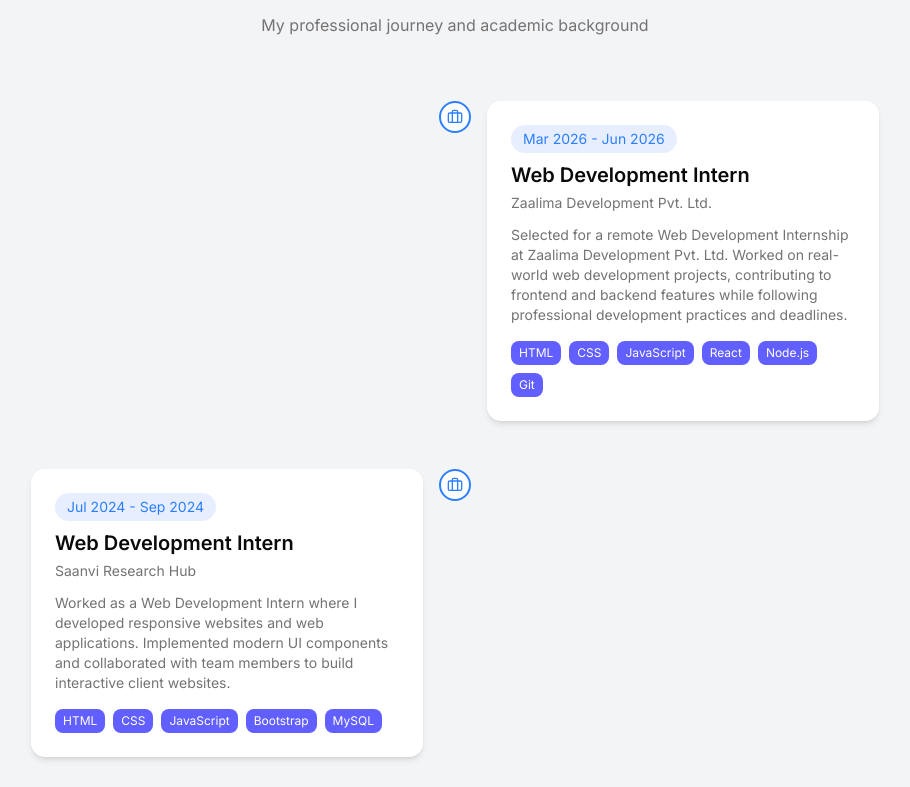
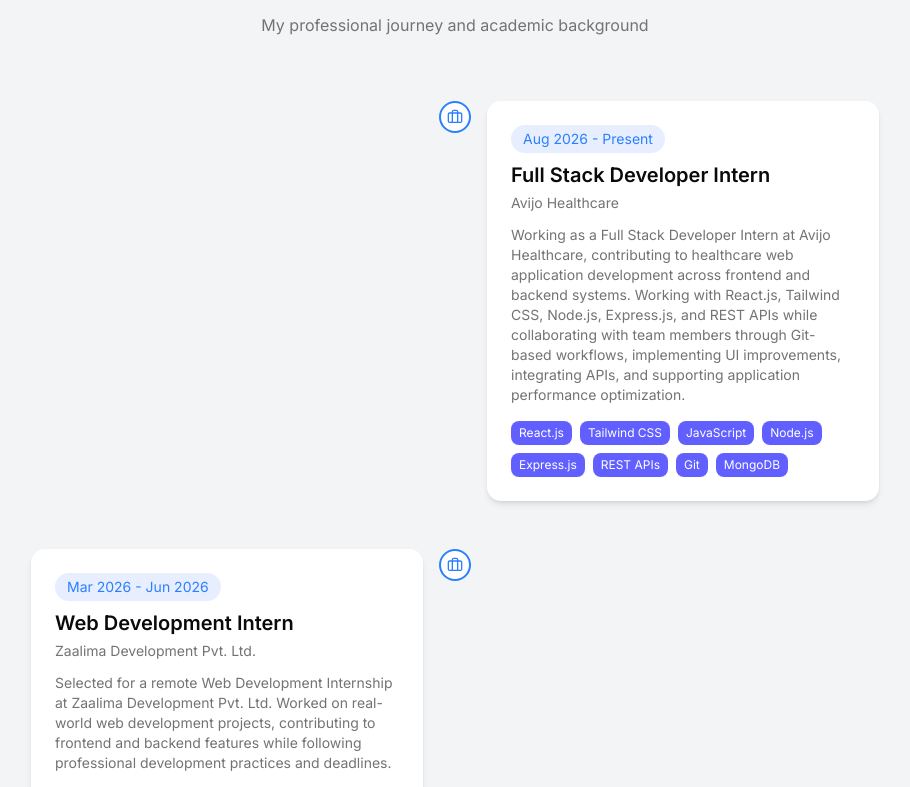
Before and after one commit to rajawatshivpratap46/portfolio, a Next.js app: page / in a window 1280 px wide. Shown: the part 4049-4836 px from the top of the page, without its empty margins (185-1095 px from the left). Built offline with nearby package versions, Linux system fonts and the light colour scheme.

Commit message:
updated the data.ts file

```diff
--- a/data.ts
+++ b/data.ts
@@ -100,6 +100,24 @@
 ];
 
 export const experiences = [
+    {
+    type: "work",
+    title: "Full Stack Developer Intern",
+    company: "Avijo Healthcare",
+    period: "Aug 2026 - Present",
+    description:
+      "Working as a Full Stack Developer Intern at Avijo Healthcare, contributing to healthcare web application development across frontend and backend systems. Working with React.js, Tailwind CSS, Node.js, Express.js, and REST APIs while collaborating with team members through Git-based workflows, implementing UI improvements, integrating APIs, and supporting application performance optimization.",
+    technologies: [
+      "React.js",
+      "Tailwind CSS",
+      "JavaScript",
+      "Node.js",
+      "Express.js",
+      "REST APIs",
+      "Git",
+      "MongoDB",
+    ],
+  },
   {
     type: "work",
     title: "Web Development Intern",
```
